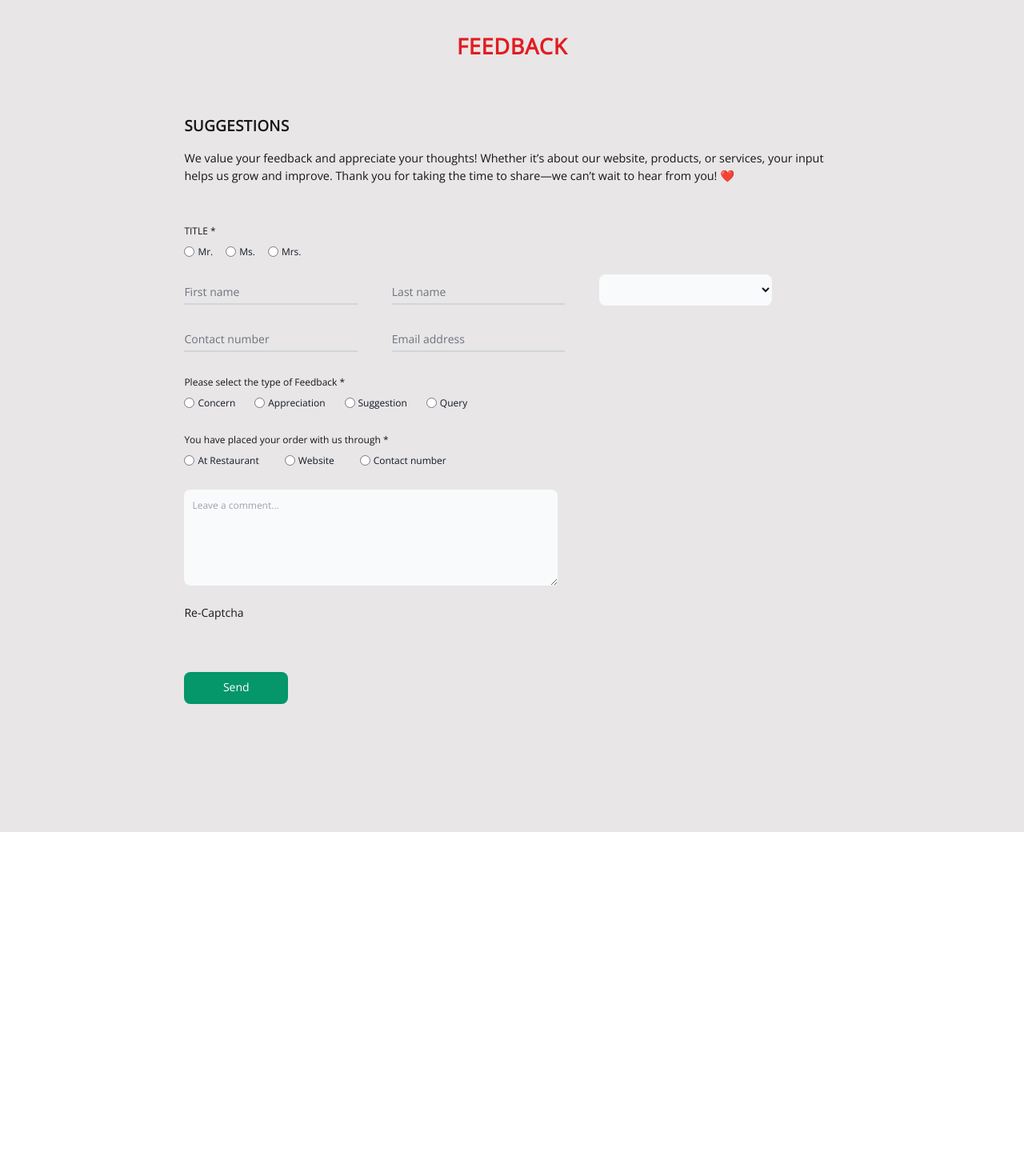
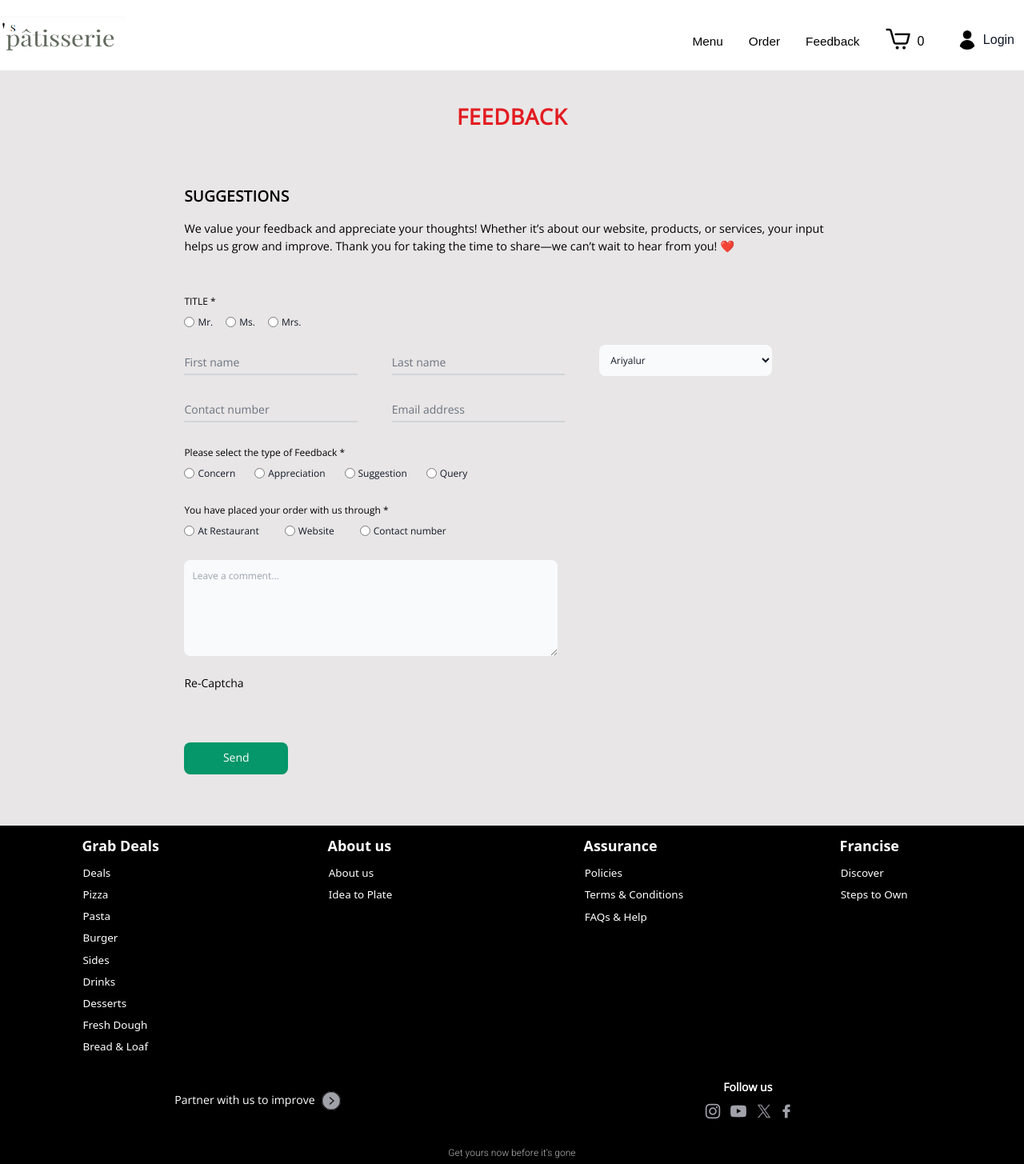
Before and after one commit to suprajasribalaji/bakery-app-frontend, a Next.js app: page /feedback in a window 1280 px wide. Shown: the top 1455 px of the page at 80% size. Before the commit the page ends 1040 px from the top, so only its background shows below. Built offline with nearby package versions, Linux system fonts and the light colour scheme; a web font is replaced by a local one.

Commit message:
design enhanced

```diff
--- a/src/app/components/Account/Register.tsx
+++ b/src/app/components/Account/Register.tsx
@@ -21,12 +21,12 @@ const Register: React.FC<RegisterProps> = (props) => {
 
     return (
         <div className="min-h-screen flex items-center justify-center -mt-12 bg-white">
-            <div className="p-6 w-96">
+            <div className="p-6 w-96 text-black">
                 <div className="text-center mb-6">
                     <span className="text-[280%] font-bold font-playfairDisplay">{pageName}</span>
                 </div>
-                <div className="flex justify-center items-center mb-6 font-heebo text-[102%] -mt-2">
-                    <p className="mr-2">{subHeading}?</p>
+                <div className="flex justify-center items-center mb-6 font-heebo text-[102%] -mt-3">
+                    <p className="mr-1">{subHeading}?</p>
                     <button
                         onClick={handleRouter}
                         className="text-oliveGreen hover:text-darkOliveGreen"
--- a/src/app/components/Button/RadioButton.tsx
+++ b/src/app/components/Button/RadioButton.tsx
@@ -11,11 +11,11 @@ const RadioButton: React.FC<RadioButtonProps> = (props) => {
                 type="radio"
                 name={name}
                 value={value}
-                className="border-gray-300 focus:ring-2 focus:ring-blue-300 dark:focus:ring-blue-600 dark:focus:bg-blue-600 dark:bg-gray-700 dark:border-gray-600"
+                className="border-gray-300 focus:ring-2 focus:ring-blue-300"
             />
             <label
                 htmlFor={id}
-                className="block ms-1 text-xs font-medium text-gray-900 dark:text-gray-300"
+                className="block ms-1 text-xs font-medium text-gray-900"
             >
                 {label}
             </label>
--- a/src/app/components/Footer/Footer.tsx
+++ b/src/app/components/Footer/Footer.tsx
@@ -10,14 +10,14 @@ const Footer = () => {
 
     return (
         <>
-            <div id="page-bottom" className="grid grid-cols-4 text-left bg-black text-white">
+            <div id="page-bottom" className="grid grid-cols-4 text-left bg-black text-white font-sans">
                 <GrabDealsList />
                 <AboutUsList />
                 <AssuranceList />
                 <FranciseList />
             </div>
             <FeedbackSocialLink />
-            <footer className="text-center text-xs font-light bg-black text-[--color-chineseSilver] font-heebo p-[1%]">
+            <footer className="text-center text-xs font-light bg-black text-[--color-chineseSilver] font-heebo pb-4">
                 <p className="p-small">Get yours now before it's gone</p>
                 <p className="p-small">Supraja Sri @ {year} by S's Patisserie. All rights reserved</p>
             </footer>
--- a/src/app/components/Form/FeedbackForm.tsx
+++ b/src/app/components/Form/FeedbackForm.tsx
@@ -1,4 +1,4 @@
-import { TNDistricts } from "@/constants/TNDistricts";
+import { TNDistricts } from "@/app/utils/constants/TNDistricts";
 import RadioButton from "../Button/RadioButton";
 import InputField from "../Input/InputField";
 
@@ -51,7 +51,7 @@ const FeedbackForm = () => {
                 <textarea
                   id="message"
                   rows={5}
-                  className="message-and-button block p-2.5 w-3/5 text-gray-900 bg-gray-50 border:none focus:ring-blue-500 dark:bg-gray-700 dark:placeholder-gray-400 dark:text-white dark:focus:ring-blue-500"
+                  className="message-and-button block p-2.5 w-3/5 text-gray-900 bg-gray-50 border:none focus:ring-blue-500"
                   placeholder="Leave a comment..."
                 ></textarea>
               </div>
@@ -63,7 +63,7 @@ const FeedbackForm = () => {
               <div className="pt-16">
                 <button
                   type="submit"
-                  className="message-and-button pt-2 text-white bg-emerald-600 hover:bg-emerald-700 focus:ring-4 focus:outline-none focus:ring-emerald-600 font-medium text-sm w-1/6 h-10 px-5 py-2.5 text-center dark:bg-emerald-600 dark:hover:bg-emerald-700 dark:focus:ring-emerald-600"
+                  className="message-and-button pt-2 text-white bg-emerald-600 hover:bg-emerald-700 focus:ring-4 focus:outline-none focus:ring-emerald-600 font-medium text-sm w-1/6 h-10 px-5 py-2.5 text-center"
                 >
                   Send
                 </button>
--- a/src/app/components/Input/InputField.tsx
+++ b/src/app/components/Input/InputField.tsx
@@ -12,13 +12,13 @@ const InputField: React.FC<InputFieldProps> = (props) => {
                         type={type}
                         name={name}
                         id={id}
-                        className="block py-2.5 px-0 w-5/6 text-xs text-gray-900 bg-transparent border-0 border-b-2 border-gray-300 appearance-none dark:text-white dark:border-gray-600 dark:focus:border-blue-500 focus:outline-none focus:ring-0 focus:border-blue-600 peer"
+                        className="block py-2.5 px-0 w-5/6 text-xs text-gray-900 bg-transparent border-0 border-b-2 border-gray-300 appearance-none focus:outline-none focus:ring-0 focus:border-blue-600 peer"
                         placeholder={placeholder}
                         required={required}
                     />
                     <label
                         htmlFor={id}
-                        className="peer-focus:font-medium absolute text-sm text-gray-500 dark:text-gray-400 duration-300 transform -translate-y-6 scale-75 top-3 -z-10 origin-[0] peer-focus:start-0 rtl:peer-focus:translate-x-1/4 peer-focus:text-blue-600 peer-focus:dark:text-blue-500 peer-placeholder-shown:scale-100 peer-placeholder-shown:translate-y-0 peer-focus:scale-75 peer-focus:-translate-y-6"
+                        className="peer-focus:font-medium absolute text-sm text-gray-500 duration-300 transform -translate-y-6 scale-75 top-3 -z-10 origin-[0] peer-focus:start-0 rtl:peer-focus:translate-x-1/4 peer-focus:text-blue-600 peer-placeholder-shown:scale-100 peer-placeholder-shown:translate-y-0 peer-focus:scale-75 peer-focus:-translate-y-6"
                     >
                         {label}
                     </label>
@@ -27,7 +27,7 @@ const InputField: React.FC<InputFieldProps> = (props) => {
                 <select
                     name={name}
                     id={id}
-                    className="bg-gray-50 text-gray-900 text-xs rounded-lg focus:ring-blue-500 focus:border-blue-500 block w-5/6 p-2.5 dark:bg-gray-700 dark:border-gray-600 dark:placeholder-gray-400 dark:text-white dark:focus:ring-blue-500 dark:focus:border-blue-500"
+                    className="bg-gray-50 text-gray-900 text-xs rounded-lg focus:ring-blue-500 focus:border-blue-500 block w-5/6 p-2.5"
                 >
                     {options?.map((option, index) => (
                         <option key={index} value={option}>
--- a/src/app/components/Nav/NavBar.tsx
+++ b/src/app/components/Nav/NavBar.tsx
@@ -19,7 +19,7 @@ const NavBar = () => {
     };
 
     return (
-        <nav className="w-full h-[14%] bg-white border-gray-200 dark:bg-gray-900">
+        <nav className="w-full h-[14%] bg-white border-gray-200">
             <div className="max-w-screen-xl flex flex-wrap items-center justify-between mx-auto p-3">
                 <a href="/" className="flex items-center rtl:space-x-reverse">
                     <img src="/navBar/bakery-name.png" className="h-16 w-56 -ml-10 pt-2" alt="bakery Logo" />
@@ -33,7 +33,7 @@ const NavBar = () => {
                                     onClick={toggleDropDown}
                                     onBlur={() => setDropDownOpen(false)}
                                     data-dropdown-toggle="dropdownNavbar"
-                                    className="flex items-center justify-between w-full py-2 px-3 text-gray-900 rounded hover:bg-gray-100 md:hover:bg-transparent md:border-0 md:hover:text-oliveGreen md:p-0 md:w-auto dark:text-white md:dark:hover:text-oliveGreen dark:focus:text-white dark:border-gray-700 dark:hover:bg-gray-700 md:dark:hover:bg-transparent"
+                                    className="flex items-center justify-between w-full py-2 px-3 text-gray-900 rounded hover:bg-gray-100 md:hover:bg-transparent md:border-0 md:hover:text-oliveGreen md:p-0 md:w-auto"
                                 >
                                     <img
                                         src="/navBar/avatar.png"
@@ -60,14 +60,14 @@ const NavBar = () => {
                                     dropdownOpen && (
                                         <div
                                             id="dropdownNavbar"
-                                            className="absolute top-full -left-32 mt-3 z-10 font-normal bg-white divide-y divide-gray-100 rounded-lg shadow w-44 dark:bg-gray-700 dark:divide-gray-600"
+                                            className="absolute top-full -left-32 mt-3 z-10 font-normal bg-white divide-y divide-gray-100 rounded-lg shadow w-44"
                                         >
-                                            <ul className="text-sm text-gray-700 dark:text-gray-400" aria-labelledby="dropdownLargeButton">
+                                            <ul className="text-sm text-gray-700" aria-labelledby="dropdownLargeButton">
                                                 <NavBarList href="/" className="navbar-profile-list" name="Account Settings" />
                                                 <NavBarList href="/" className="navbar-profile-list" name="My Orders" />
                                             </ul>
                                             <div>
-                                                <a href="/" className="block px-4 py-2 text-sm text-gray-700 hover:text-oliveGreen dark:text-gray-200 dark:hover:text-white">Log out</a>
+                                                <a href="/" className="block px-4 py-2 text-sm text-gray-700 hover:text-oliveGreen">Log out</a>
                                             </div>
                                         </div>
                                     )
@@ -78,7 +78,7 @@ const NavBar = () => {
                                 <button
                                     id="login"
                                     onClick={handleLogin}
-                                    className="flex items-center justify-between w-full py-2 px-3 text-gray-900 rounded hover:bg-gray-100 md:hover:bg-transparent md:border-0 md:hover:text-oliveGreen md:p-0 md:w-auto dark:text-white md:dark:hover:text-oliveGreen dark:focus:text-white dark:border-gray-700 dark:hover:bg-gray-700 md:dark:hover:bg-transparent"
+                                    className="flex items-center justify-between w-full py-2 px-3 text-gray-900 rounded hover:bg-gray-100 md:hover:bg-transparent md:border-0 md:hover:text-oliveGreen md:p-0 md:w-auto"
                                 >
                                     <img
                                         src="/navBar/avatar.png"
@@ -92,10 +92,10 @@ const NavBar = () => {
                     }
                 </div>
                 <div className="items-center pl-[50%] pt-4 hidden w-full md:flex md:w-auto md:order-1" id="navbar-user">
-                    <ul className="flex flex-col font-medium p-4 md:p-0 mt-4 border border-gray-100 rounded-lg bg-gray-50 md:space-x-8 rtl:space-x-reverse md:flex-row md:mt-0 md:border-0 md:bg-white dark:bg-gray-800 md:dark:bg-gray-900 dark:border-gray-700">
+                    <ul className="flex flex-col font-medium p-4 md:p-0 mt-4 border border-gray-100 rounded-lg bg-gray-50 md:space-x-8 rtl:space-x-reverse md:flex-row md:mt-0 md:border-0 md:bg-white">
                         <NavBarList
                             href="/"
-                            className="block py-2 px-3 rounded md:bg-transparent md:hover:text-oliveGreen md:text-black md:p-0 md:dark:text-darkOliveGreen text-[96%] font-[Arial]"
+                            className="block py-2 px-3 rounded md:bg-transparent md:hover:text-oliveGreen md:text-black md:p-0 text-[96%] font-[Arial]"
                             name="Menu"
                         />
                         <NavBarList
@@ -110,7 +110,7 @@ const NavBar = () => {
                         />
                         <a href="/" className="flex items-center rtl:space-x-reverse gap-2">
                             <img src="/navBar/shopping-cart.png" className="h-8 -mt-2" alt="bakery Logo" />
-                            <span>{countOfCartItems}</span>
+                            <span className="text-black">{countOfCartItems}</span>
                         </a>
                     </ul>
                 </div>
--- a/src/app/components/SocialLink/FeedbackSocialLink.tsx
+++ b/src/app/components/SocialLink/FeedbackSocialLink.tsx
@@ -5,11 +5,11 @@ const FeedbackSocialLink = () => {
     return (
         <div id="feedback-social-links" className="grid grid-cols-2 bg-black text-white p-[2%] justify-items-center items-center pl-32 pr-[4.6rem]">
             <div id="feedback" className="grid grid-cols-2 gap-[0.5rem]">
-                <p className="text-[95%] font-light">Partner with us to improve</p>
+                <p className="text-[88%] font-light">Partner with us to improve</p>
                 <Button path="/feedback" iconUrl="/symbols/arrow-right.png" altText="Right Arrow" className="w-6 h-6 bg-zinc-400 hover:bg-white" />
             </div>
             <div id="social-links">
-                <div className="font-bold text-[95%] text-center pr-1 pb-0.5">
+                <div className="font-bold text-[88%] text-center pr-1 pb-0.5">
                     <p>Follow us</p>
                 </div>
                 <div id="social-links-buttons" className="pt-[1%]">
--- a/src/app/feedback/page.tsx
+++ b/src/app/feedback/page.tsx
@@ -1,15 +1,18 @@
+import Footer from "../components/Footer/Footer";
 import FeedbackForm from "../components/Form/FeedbackForm";
+import NavBar from "../components/Nav/NavBar";
 
 const Feedback = () => {
     return (
         <div id="feedback" className="feedback">
             <div className="home-navbar">
+                <NavBar />
             </div>
-              <div className="bg-[--color-cloudGray] h-[130vh] w-full font-openSans">
+            <div className="bg-[--color-cloudGray] h-[130vh] w-full font-openSans">
                 <div className="text-center pt-[3%]">
                     <h1 className="text-[170%] font-extrabold tracking-wide text-[--color-brightRed]">FEEDBACK</h1>
                 </div>
-                <div className="p-[5%] px-[18%]">
+                <div className="p-[5%] px-[18%] text-black">
                     <div className="font-extrabold text-[116%] tracking-[0.03em]">
                         <h1 className="sub-header">SUGGESTIONS</h1>
                     </div>
@@ -20,6 +23,9 @@ const Feedback = () => {
                     </div>
                     <FeedbackForm />
                 </div>
+                <div className="footer">
+                    <Footer />
+                </div>
             </div>
         </div>
     );
--- a/src/app/globals.css
+++ b/src/app/globals.css
@@ -31,33 +31,30 @@
   }
 
   .menu-header {
-      @apply text-[125%] font-bold;
+      @apply text-[112%] font-bold;
   }
 
   .menu {
-      @apply pt-[3%] pl-[0.5%] font-light text-[87.5%] leading-[1.7rem];
+      @apply pt-[3%] pl-[0.5%] font-light text-[84%] leading-[1.7rem];
   }
 
   .list {
-      @apply pt-[14%] pl-[28%];
+      @apply pt-[4%] pl-[28%];
   }
 
   .navbar-profile-list {
-    @apply  block px-4 py-2 text-sm text-gray-700 hover:hover:text-oliveGreen
-            dark:hover:text-oliveGreen dark:text-gray-200
+    @apply  block px-4 py-2 text-sm text-gray-700 hover:hover:text-oliveGreen;
   }
 
   .navbar-list {
     @apply block py-2 px-3 text-black rounded hover:bg-gray-100
            md:hover:bg-transparent md:hover:text-oliveGreen md:p-0
-           dark:text-white md:dark:hover:text-oliveGreen dark:hover:bg-oliveGreen
-           dark:hover:text-white md:dark:hover:bg-transparent dark:border-oliveGreen text-[96%] font-[Arial];
+           text-[96%] font-[Arial];
   }
 
   .navbar-user-list {
     @apply inline-flex items-center p-2 w-10 h-10 justify-center text-sm text-gray-500 rounded-lg md:hidden
-            hover:bg-gray-100 focus:outline-none focus:ring-2 focus:ring-gray-200 dark:text-gray-400
-            dark:hover:bg-gray-700 dark:focus:ring-gray-600;
+            hover:bg-gray-100 focus:outline-none focus:ring-2 focus:ring-gray-200;
   }
 
   .label {
```
Also changed, not shown: 1 other file (tests, documents, lock files or other folders).
